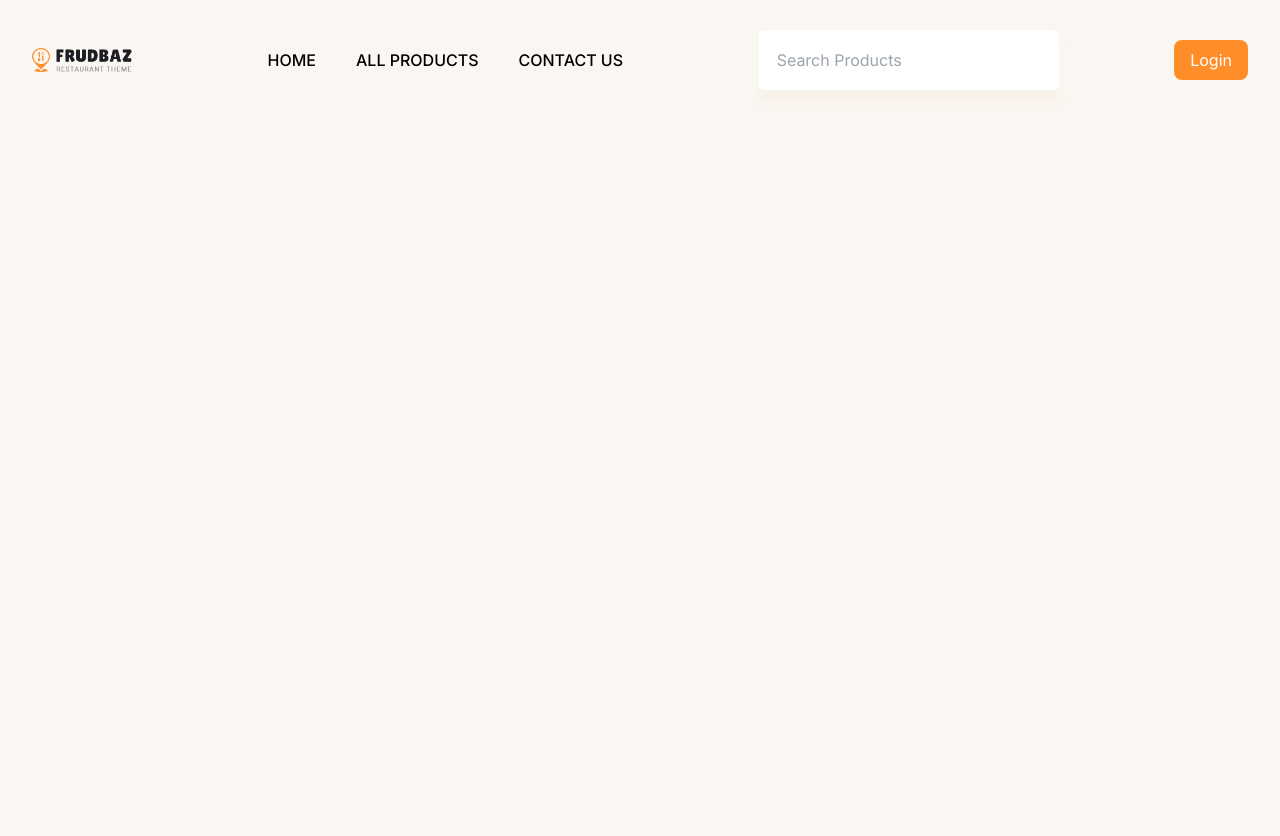
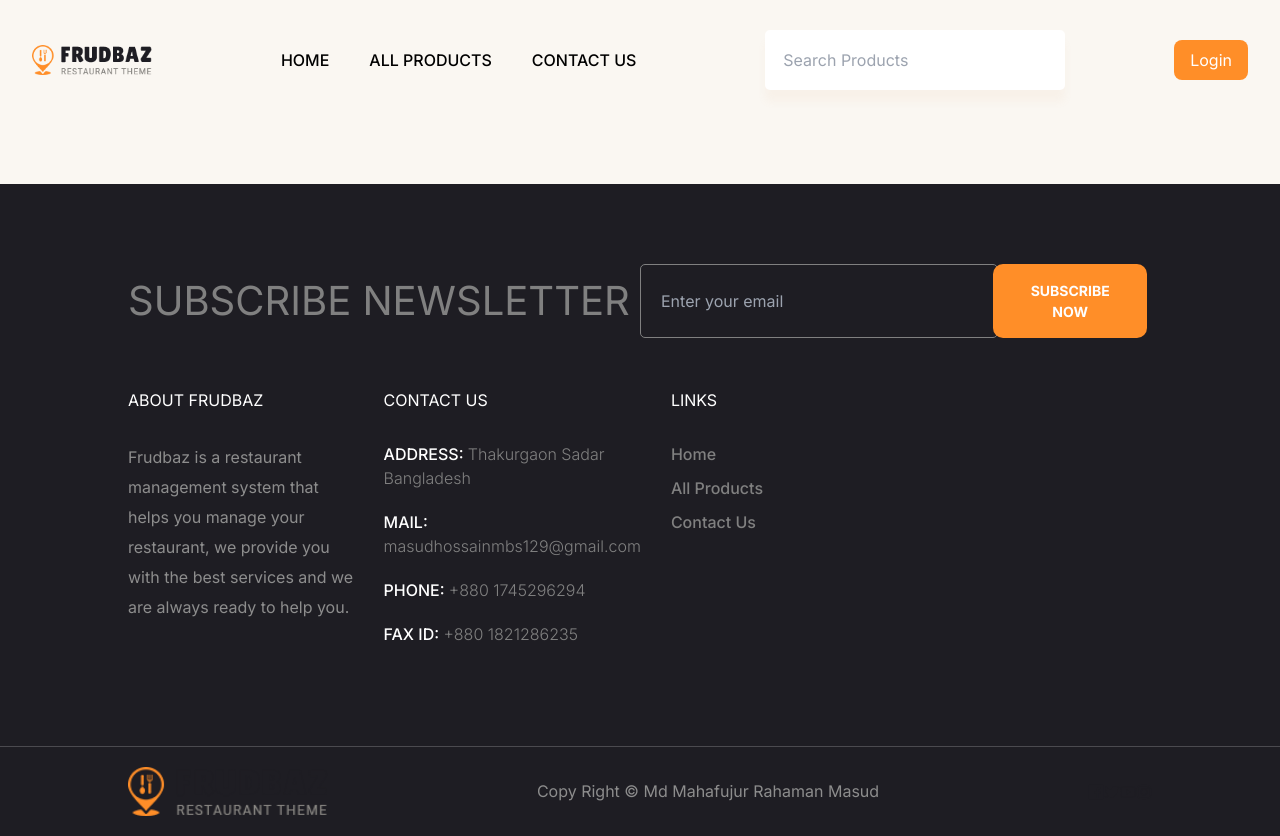
Before and after one commit to masud90895/Frudbaz-Restaurant-Management, a Next.js app: page / in a window 1280 px wide. Before the commit the page ends 800 px from the top, so only its background shows below. Built offline with nearby package versions, Linux system fonts and the light colour scheme; no server answers.

Commit message:
footer complete

```diff
--- a/src/app/globals.css
+++ b/src/app/globals.css
@@ -138,7 +138,7 @@ p {
 @media screen and (max-width: 768px) {
   .grid {
     display: grid;
-    grid-template-columns: repeat(2, 1fr);
+    grid-template-columns: repeat(1, 1fr);
   }
   .grid2 {
     display: grid;
@@ -234,3 +234,74 @@ header.active {
     width: 50%;
   }
 }
+
+footer {
+  margin-top: 5%;
+  background-color: #1e1d23;
+  padding: 80px 0;
+  color: grey;
+}
+footer h1 {
+  font-size: 40px;
+}
+footer input {
+  border: 1px solid grey;
+  width: 70%;
+  padding: 20px;
+  border-radius: 5px;
+}
+footer button {
+  width: 30%;
+  margin-left: -5px;
+}
+footer p {
+  line-height: 30px;
+}
+footer .content {
+  margin-top: 50px;
+  grid-gap: 30px;
+}
+footer h3 {
+  margin-bottom: 30px;
+  color: #fff;
+}
+footer h4 {
+  font-weight: 300;
+  margin-bottom: 20px;
+}
+
+footer h4 span {
+  font-weight: 500;
+  color: white;
+}
+footer ul li a {
+  text-transform: capitalize;
+  margin-bottom: 10px;
+  display: inline-block;
+  color: grey;
+}
+footer .blogs .box {
+  margin-bottom: 20px;
+}
+footer img {
+  width: 80px;
+  height: 80px;
+  object-fit: cover;
+  border-radius: 10px;
+  margin-right: 20px;
+}
+.legal {
+  background-color: #1e1d23;
+  border-top: 1px solid rgb(255, 255, 255, 0.2);
+  padding: 20px 0;
+}
+.legal i {
+  color: #fff;
+  margin-left: 20px;
+  opacity: 0.5;
+}
+@media screen and (max-width: 768px) {
+  footer .newletter {
+    flex-direction: column;
+  }
+}
--- a/src/app/layout.tsx
+++ b/src/app/layout.tsx
@@ -2,6 +2,8 @@ import type { Metadata } from "next";
 import { Inter } from "next/font/google";
 import "./globals.css";
 import Providers from "@/lib/Providers";
+import Header from "@/components/common/header/Header";
+import Footer from "@/components/common/footer/Footer";
 
 const inter = Inter({ subsets: ["latin"] });
 
@@ -19,7 +21,11 @@ export default function RootLayout({
   return (
     <Providers>
       <html lang="en">
-        <body className={`${inter.className} max-w-[1920px] mx-auto `}>{children}</body>
+        <body className={`${inter.className} max-w-[1920px] mx-auto `}>
+          <Header />
+          {children}
+          <Footer />
+        </body>
       </html>
     </Providers>
   );
--- a/src/app/page.tsx
+++ b/src/app/page.tsx
@@ -1,9 +1,9 @@
-import Header from "@/components/common/header/Header";
+
 
 export default function Home() {
   return (
     <>
-      <Header />
+
     </>
   );
 }
--- /dev/null
+++ b/src/components/common/footer/Footer.tsx
@@ -0,0 +1,81 @@
+import { navList } from "@/helpers/Navlist";
+import { socialIcon } from "@/helpers/SocialIcon";
+import Image from "next/image";
+import Link from "next/link";
+import React from "react";
+import Logo from "../../../../public/images/logo.png";
+
+const Footer = () => {
+  return (
+    <>
+      <footer>
+        <div className="scontainer">
+          <div className="newletter flexSB">
+            <h1 className="row">SUBSCRIBE NEWSLETTER</h1>
+            <div className="input flex row">
+              <input type="text" placeholder="Enter your email" />
+              <button className="btn1">SUBSCRIBE NOW</button>
+            </div>
+          </div>
+
+          <div className="content grid ">
+            <div className="items">
+              <h3>ABOUT FRUDBAZ</h3>
+              <p>
+                Frudbaz is a restaurant management system that helps you manage
+                your restaurant, we provide you with the best services and we
+                are always ready to help you.
+              </p>
+            </div>
+
+            <div className="items">
+              <h3>CONTACT US</h3>
+              <h4>
+                <span>ADDRESS: </span>Thakurgaon Sadar Bangladesh
+              </h4>
+              <h4>
+                <span>MAIL: </span>masudhossainmbs129@gmail.com
+              </h4>
+              <h4>
+                <span>PHONE: </span>+880 1745296294
+              </h4>
+              <h4>
+                <span>FAX ID: </span>+880 1821286235
+              </h4>
+            </div>
+
+            <div className="items">
+              <h3>LINKS</h3>
+              <ul>
+                {navList.map((val, index) => {
+                  return (
+                    <li key={index}>
+                      <Link href={val.path}>{val.text}</Link>
+                    </li>
+                  );
+                })}
+              </ul>
+            </div>
+          </div>
+        </div>
+      </footer>
+
+      <section className="legal">
+        <div className="scontainer flexSB">
+          <div className="logo">
+            <Image src={Logo} alt="" width={200} height={100} />
+          </div>
+          <p>Copy Right © Md Mahafujur Rahaman Masud</p>
+
+          <div className="social">
+            {socialIcon.map((val, i) => {
+              return <span key={i}>{val.icon}</span>;
+            })}
+          </div>
+        </div>
+      </section>
+    </>
+  );
+};
+
+export default Footer;
--- a/src/components/common/header/Header.tsx
+++ b/src/components/common/header/Header.tsx
@@ -18,16 +18,13 @@ const Header = () => {
 
   const isLogin = false;
 
-
-
-
   return (
     <>
       <header className="header">
         <div className="container paddingTB flexSB">
           {/* ------  logo  --------- */}
           <div className="logo">
-            <Image src={Logo} alt="" width={100} height={100} />
+            <Image src={Logo} alt="" width={120} height={100} />
           </div>
           {/* ------  menu list  --------- */}
           <div className="nav utext">
@@ -48,14 +45,15 @@ const Header = () => {
           {/* login/Register */}
 
           <div>
-
-            {
-              !isLogin ? <button className="bg-primary text-white  px-4 py-2 rounded-lg border-2   hover:bg-white hover:text-primary ">
-              Login
-            </button> : <button className="bg-primary text-white  px-4 py-2 rounded-lg border-2   hover:bg-white hover:text-primary ">
-              Register
-            </button>
-            }
+            {!isLogin ? (
+              <button className="bg-primary text-white  px-4 py-2 rounded-lg border-2   hover:bg-white hover:text-primary ">
+                Login
+              </button>
+            ) : (
+              <button className="bg-primary text-white  px-4 py-2 rounded-lg border-2   hover:bg-white hover:text-primary ">
+                Register
+              </button>
+            )}
           </div>
 
           {/* ------  toggle  --------- */}
--- /dev/null
+++ b/src/helpers/SocialIcon.tsx
@@ -0,0 +1,26 @@
+import React from "react";
+import {
+  FacebookOutlined,
+  TwitterOutlined,
+  YoutubeOutlined,
+  InstagramOutlined,
+} from "@ant-design/icons";
+
+export const socialIcon = [
+  {
+    icon: <FacebookOutlined />,
+    name: "facebook",
+  },
+  {
+    icon: <TwitterOutlined />,
+    name: "twitter",
+  },
+  {
+    icon: <YoutubeOutlined />,
+    name: "youtube",
+  },
+  {
+    icon: <InstagramOutlined />,
+    name: "instagram",
+  },
+];
```
